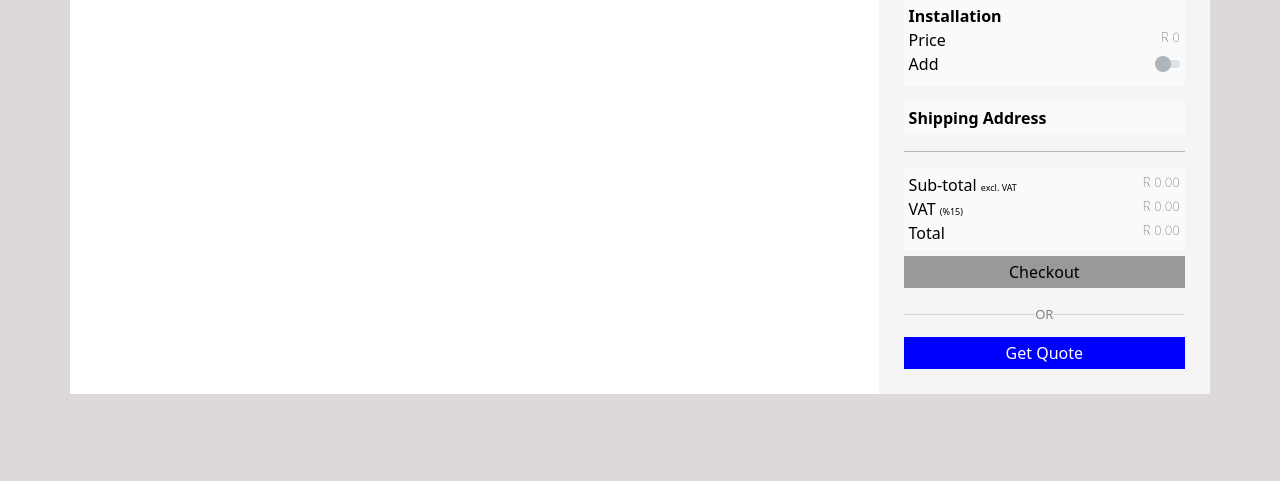
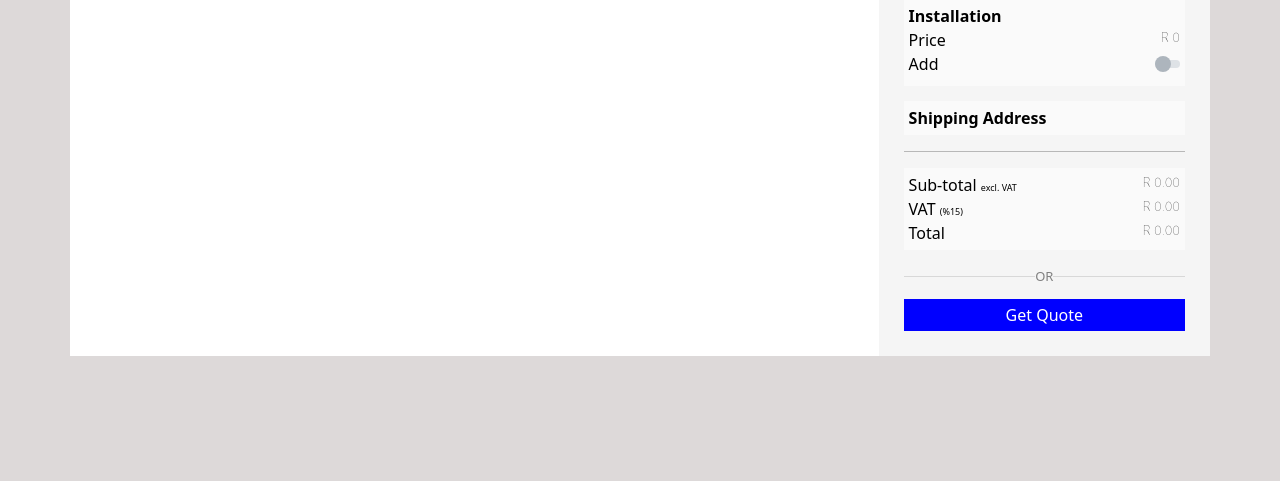
Before and after one commit to sipho-mancam/novapower, a Flask app: page /cart in a window 1280 px wide. Shown: the part 311-800 px from the top of the page. Run offline with Flask 2, Linux system fonts and the light colour scheme; data that the repository does not hold is empty; parts of the project's set-up code (start-up, migrations or seed data) failed here and were passed over; some libraries are stand-ins or nearby versions.

Commit message:
updated status in req

```diff
--- a/templates/cart.html
+++ b/templates/cart.html
@@ -118,10 +118,9 @@
                         <div class="t-line"><span class="name">Total</span><span class="value tot"></span></div>
                       </div>
                     </div>
-                    <div disabled class="checkout-container checkout disable" id="checkout-b">
+                    <!-- <div disabled class="checkout-container checkout disable" id="checkout-b">
                       Checkout
-                    </div>
-
+                    </div> -->
 
                     <div class="or">
                       <span><hr /></span>OR<span><hr /></span>
```
